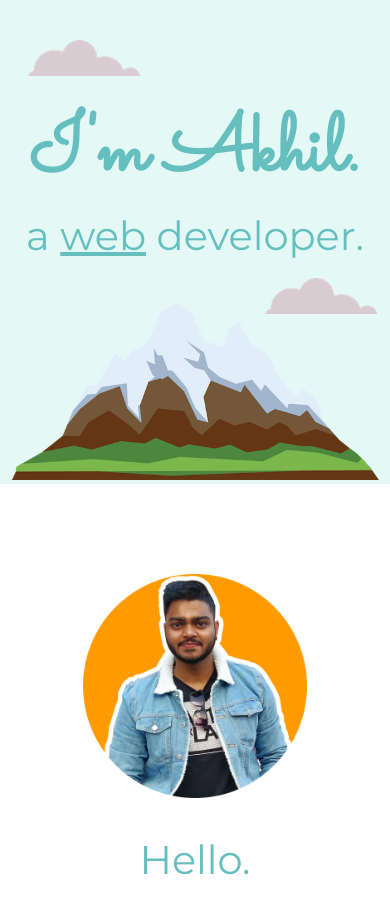
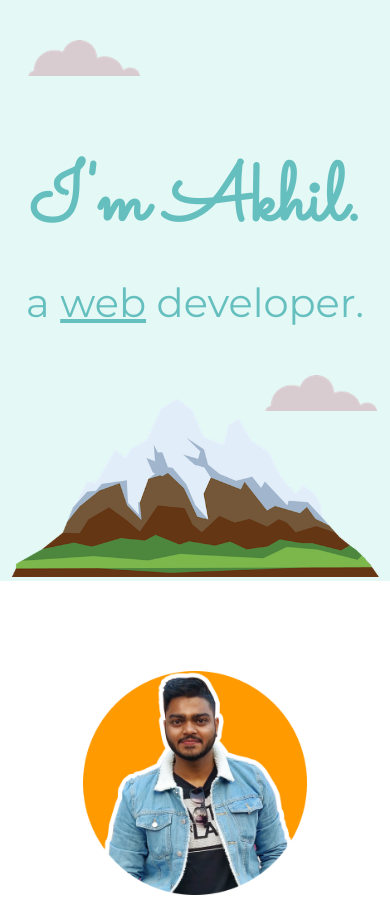
Before and after one commit to akhilgupta-dev/akhil-portfolio, a plain HTML site: page index.htm in a window 390 px wide. Shown: the top 898 px of the page. Drawn offline with Linux system fonts and the light colour scheme.

Commit message:
Css Changes for responsive

```diff
--- a/css/style.css
+++ b/css/style.css
@@ -9,7 +9,7 @@ body{
 } */
 h1{
     font-size: 5em;
-    margin: 50px auto 0 auto;
+    margin: 50px auto 50px auto;
     font-family: 'Sacramento', cursive;
     color: #66BFBF;
     line-height: 0.6;
@@ -297,4 +297,10 @@ hr{
     .cloud{
         width: 7em;
     }
+    .no-margin {
+    margin-bottom: 30px;
 }
+.top-container{
+    padding-top: 130px;
+}
+}
```
